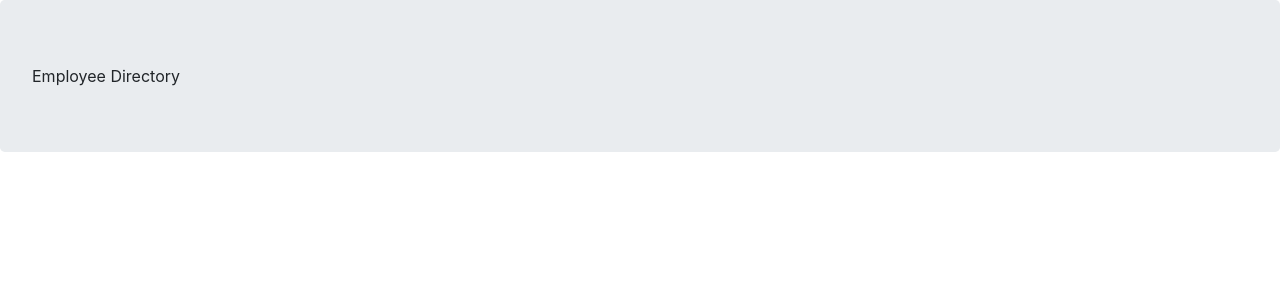
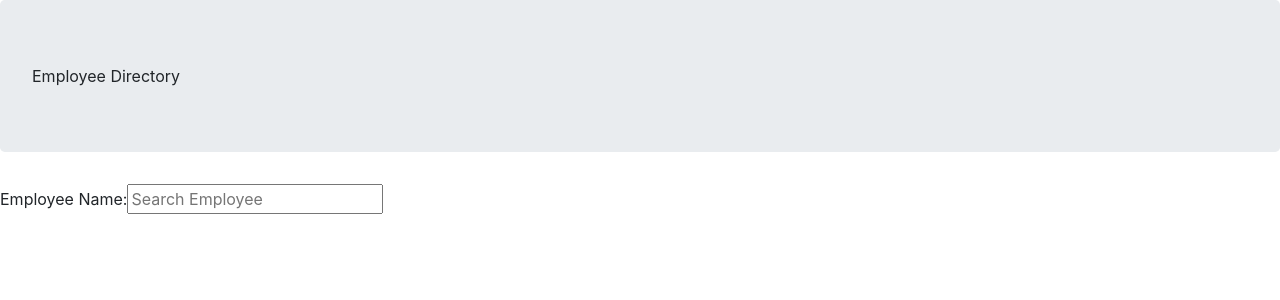
Before and after one commit to CalebTheCreative/react-employee-directory, a React (Create React App) app: page / in a window 1280 px wide. Shown: the top 300 px of the page. Built offline with nearby package versions, Linux system fonts and the light colour scheme.

Commit message:
Added search form.

```diff
--- a/src/App.js
+++ b/src/App.js
@@ -4,6 +4,7 @@
 import React from "react";
 import './App.css';
 import Jumbotron from "./components/Jumbotron";
+import SearchContainer from "./components/SearchContainer";
 
 // ==================================
 // App
@@ -12,6 +13,7 @@ function App() {
   return (
     <div>
       <Jumbotron />
+      <SearchContainer />
     </div>
   );
 }
--- /dev/null
+++ b/src/components/SearchContainer/index.js
@@ -0,0 +1,19 @@
+import React from "react";
+
+function SearchContainer(props) {
+    return (
+        <form>
+            <div className="form-group">
+                <label htmlFor="employeename">Employee Name: </label>
+                <input
+                    value={props.search}
+                    onChange={props.handleInputChange}
+                    type="text"
+                    placeholder="Search Employee"
+                />
+            </div>
+        </form>
+    )
+}
+
+export default SearchContainer;
```
